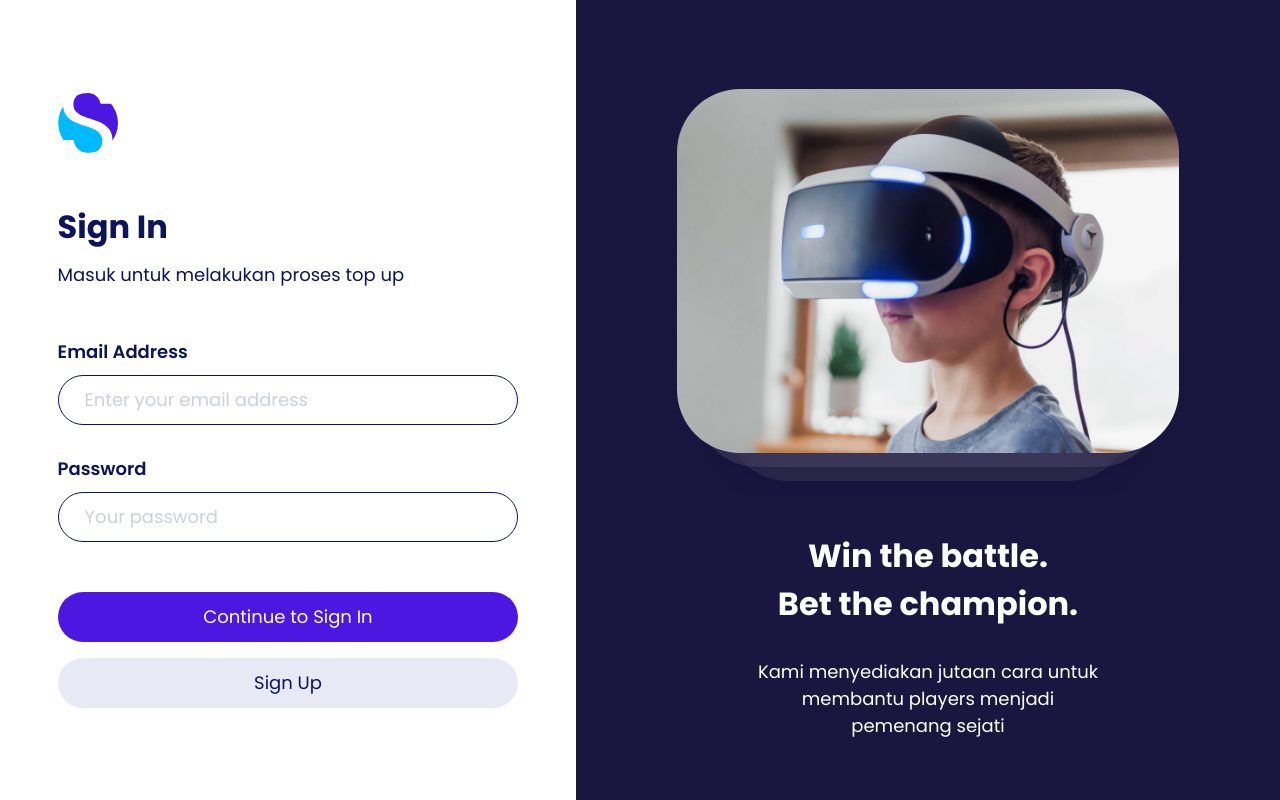
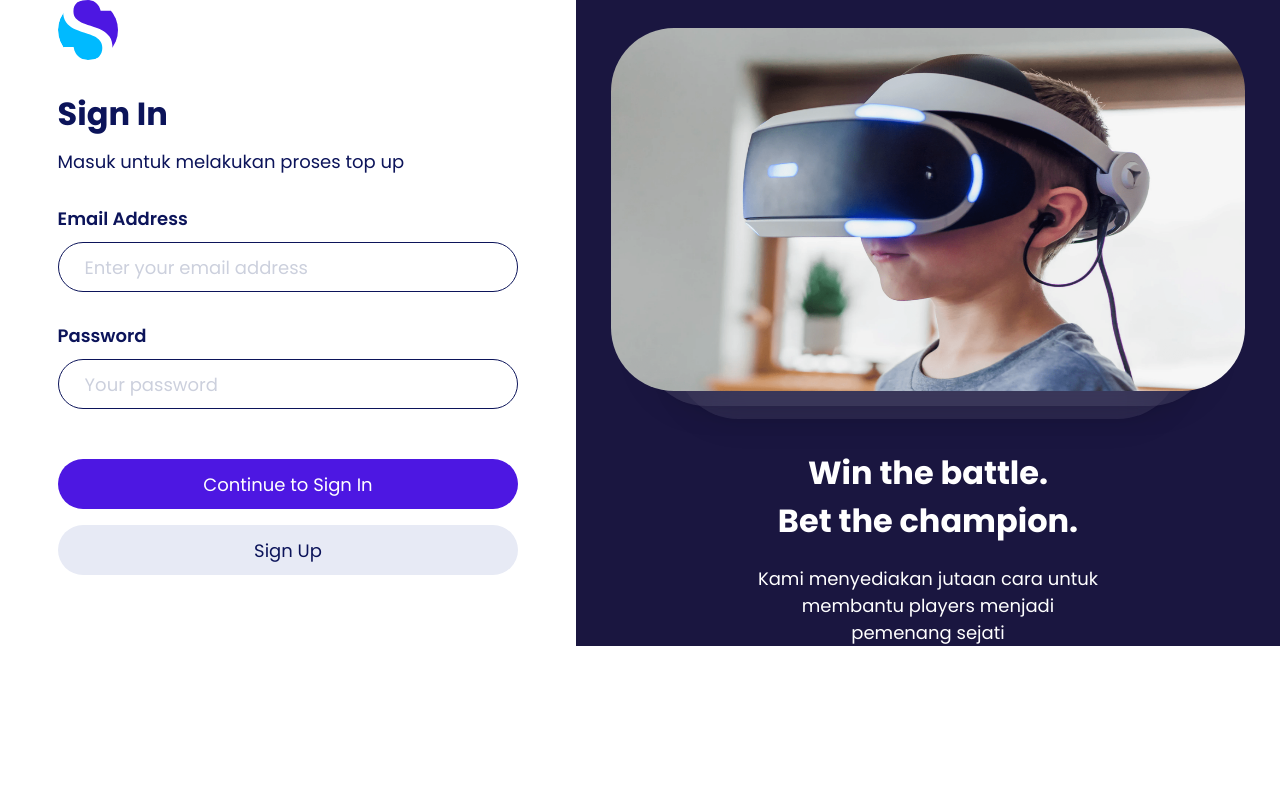
Before and after one commit to firlyafriansyah/GamingStore, a Next.js app: page /signin in a window 1280 px wide. Built offline with nearby package versions, Linux system fonts and the light colour scheme.

Commit message:
Fixed responsive design sign in page

```diff
--- a/styles/signin.module.css
+++ b/styles/signin.module.css
@@ -1,6 +1,6 @@
 .container {
   width: 100%;
-  height: 100vh;
+  min-height: 100vh;
   display: flex;
 }
 
@@ -20,7 +20,7 @@
 }
 
 .logo {
-  margin-bottom: 50px;
+  margin-bottom: 30px;
 }
 
 .title {
@@ -32,7 +32,7 @@
 
 .description {
   color: #0C145A;
-  margin-bottom: 50px;
+  margin-bottom: 30px;
 }
 
 .signin-illustrator {
@@ -46,16 +46,17 @@
 }
 
 .signin-image-wrapper {
+  position: relative;
   display: flex;
   justify-content: center;
   align-items: center;
-  width: 502px;
-  margin-bottom: 50.79px;
+  width: 90%;
+  margin-bottom: 30px;
 }
 
 .signin-image-3-blur {
   margin-top: 125px;
-  width: 406.38px;
+  width: 80%;
   height: 294.28px;
   border-radius: 63.18px;
   background: rgba(196, 196, 196, 0.1);
@@ -67,7 +68,7 @@
 .signin-image-2-blur {
   position: absolute;
   margin-top: 55px;
-  width: 466.14px;
+  width: 90%;
   height: 337.55px;
   border-radius: 63.18px;
   background: rgba(196, 196, 196, 0.1);
@@ -78,7 +79,7 @@
 
 .signin-image-1-wrapper {
   position: absolute;
-  width: 502px;
+  width: 100%;
   height: 363.51px;
   border-radius: 63.18px;
 }
@@ -92,7 +93,7 @@
   font-weight: bold;
   color: #FFFFFF;
   text-align: center;
-  margin-bottom: 30px;
+  margin-bottom: 20px;
 }
 
 .signin-illustrator-subtitle {
@@ -137,9 +138,3 @@
     width: 80%;
   }
 }
-
-@media screen and (max-width: 450px) {
-  .signin {
-    width: 90%;
-  }
-}
```
